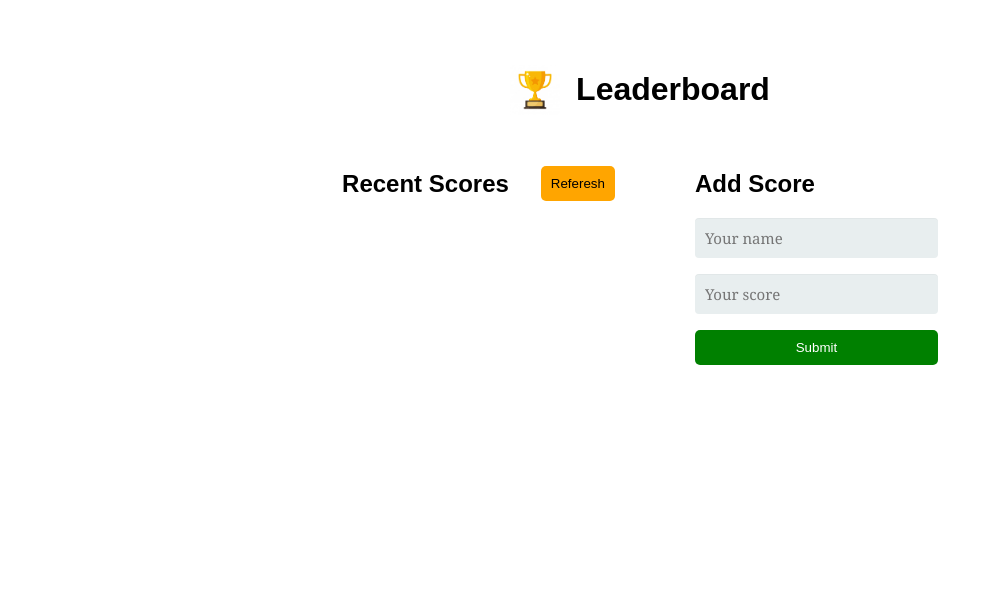
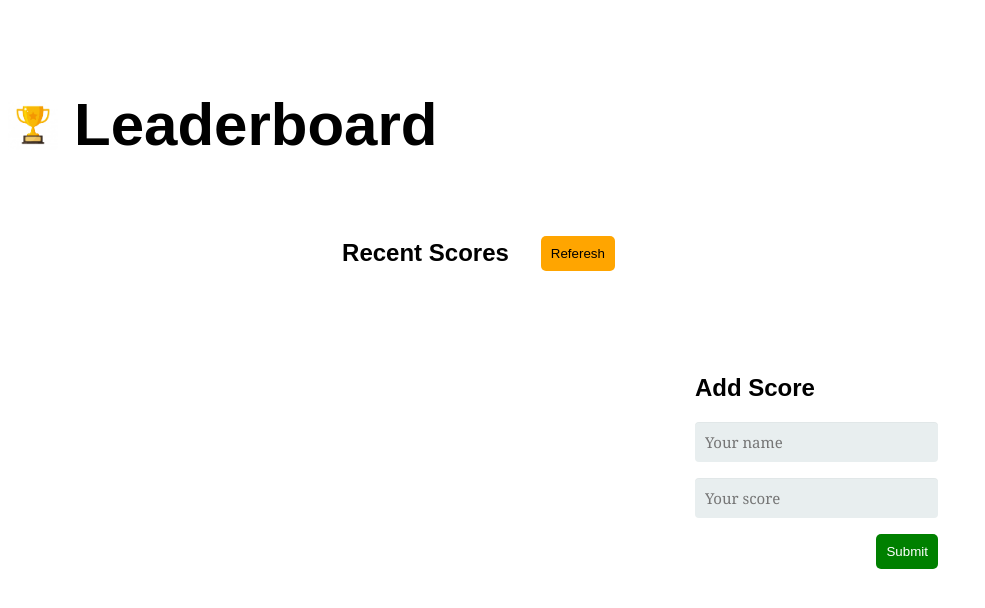
Before and after one commit to biruk-bereka/Leaderboard, a website built with webpack: page src/index.html in a window 1280 px wide. Shown: the whole page, without its empty margins (0-985 px from the left). Built offline with nearby package versions, Linux system fonts and the light colour scheme; no server answers.

Commit message:
Title Leadboard and submit button aligned

```diff
--- a/src/style.css
+++ b/src/style.css
@@ -11,7 +11,8 @@ li {
 #page-header {
   display: flex;
   align-items: center;
-  justify-content: center;
+  justify-content: flex-start;
+  font-size: 30px;
   gap: 1rem;
 }
 
@@ -81,6 +82,10 @@ button {
   font-weight: 700;
 }
 
+.form {
+  margin-top: 135px;
+}
+
 form {
   display: flex;
   flex-direction: column;
@@ -109,4 +114,5 @@ form input {
 #submit {
   color: white;
   background-color: green;
+  align-self: flex-end;
 }
```
